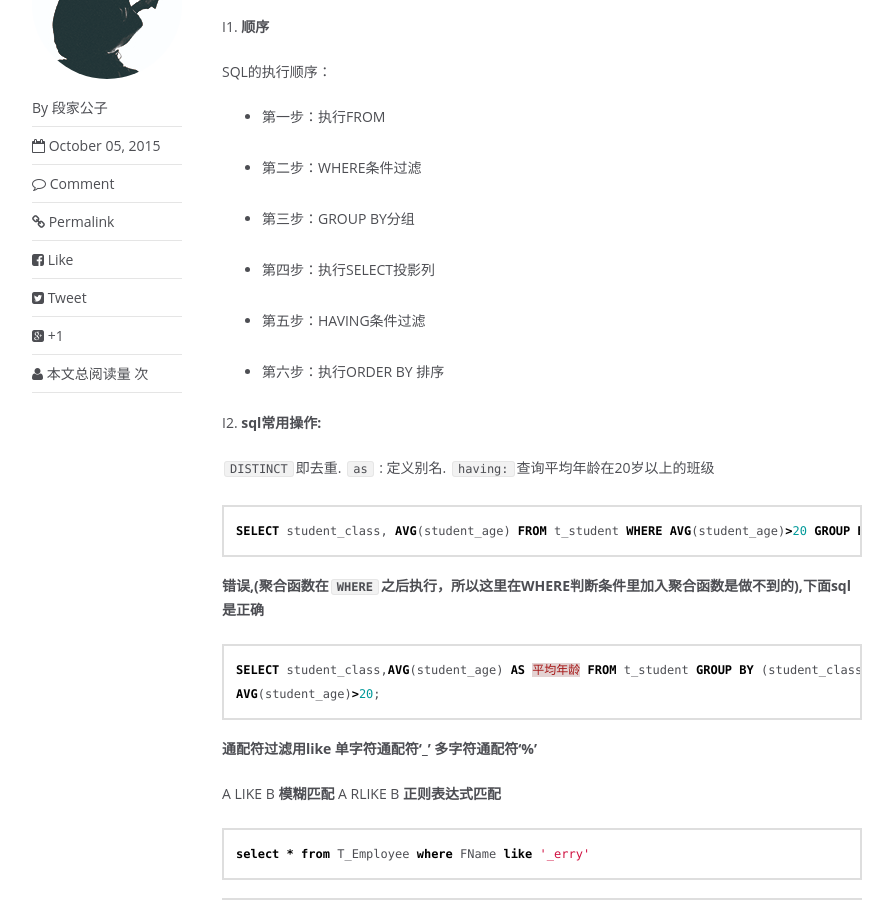
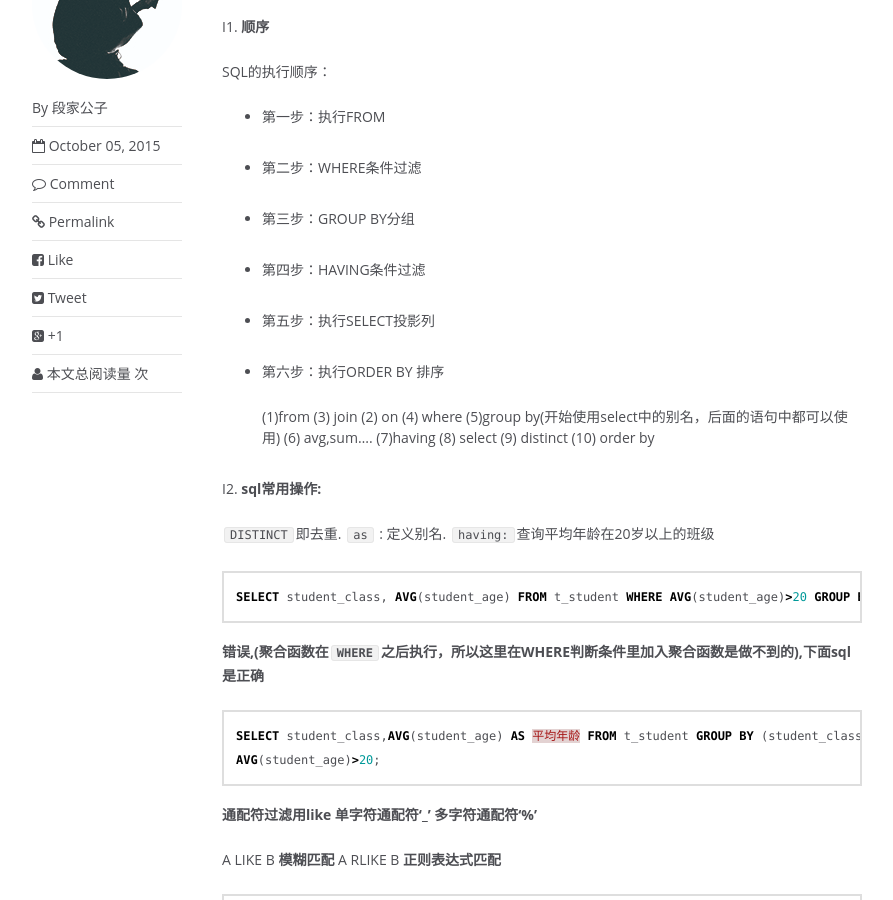
Before and after one commit to 1oscar/1oscar.github.io, a Jekyll site: the page built from _posts/2015-10-05-hive与sql的一些点滴.markdown, in a window 1280 px wide and 900 px high, scrolled down 588 px. Shown: the whole window, without its empty margins (128-1021 px from the left). Built offline with Jekyll 4.4.1, drawn with Linux system fonts in a browser that asks for light colours; some web fonts are replaced; comment, search, counter and statistics services are not loaded.

Commit message:
Update 2015-10-05-hive与sql的一些点滴.markdown

```diff
--- a/_posts/2015-10-05-hive与sql的一些点滴.markdown
+++ b/_posts/2015-10-05-hive与sql的一些点滴.markdown
@@ -19,11 +19,23 @@ SQL的执行顺序：
 
  - 第三步：GROUP BY分组
 
- - 第四步：执行SELECT投影列
+ - 第四步：HAVING条件过滤
 
- - 第五步：HAVING条件过滤
+ - 第五步：执行SELECT投影列
 
  - 第六步：执行ORDER BY 排序
+
+     (1)from
+    (3) join
+    (2) on
+    (4) where
+    (5)group by(开始使用select中的别名，后面的语句中都可以使用)
+    (6) avg,sum....
+    (7)having
+    (8) select
+    (9) distinct
+    (10) order by
+
 
 I2. **sql常用操作:**
 
```
